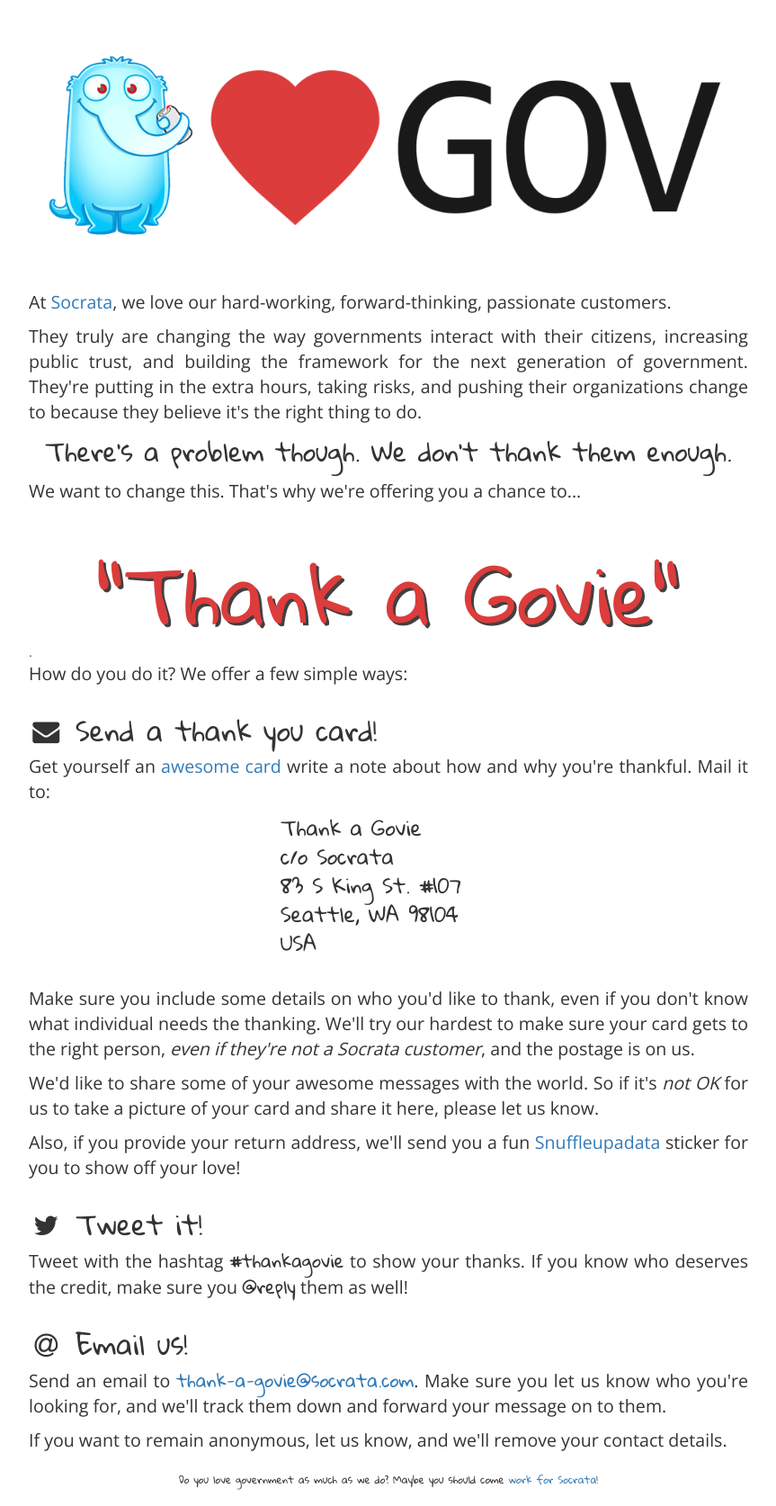
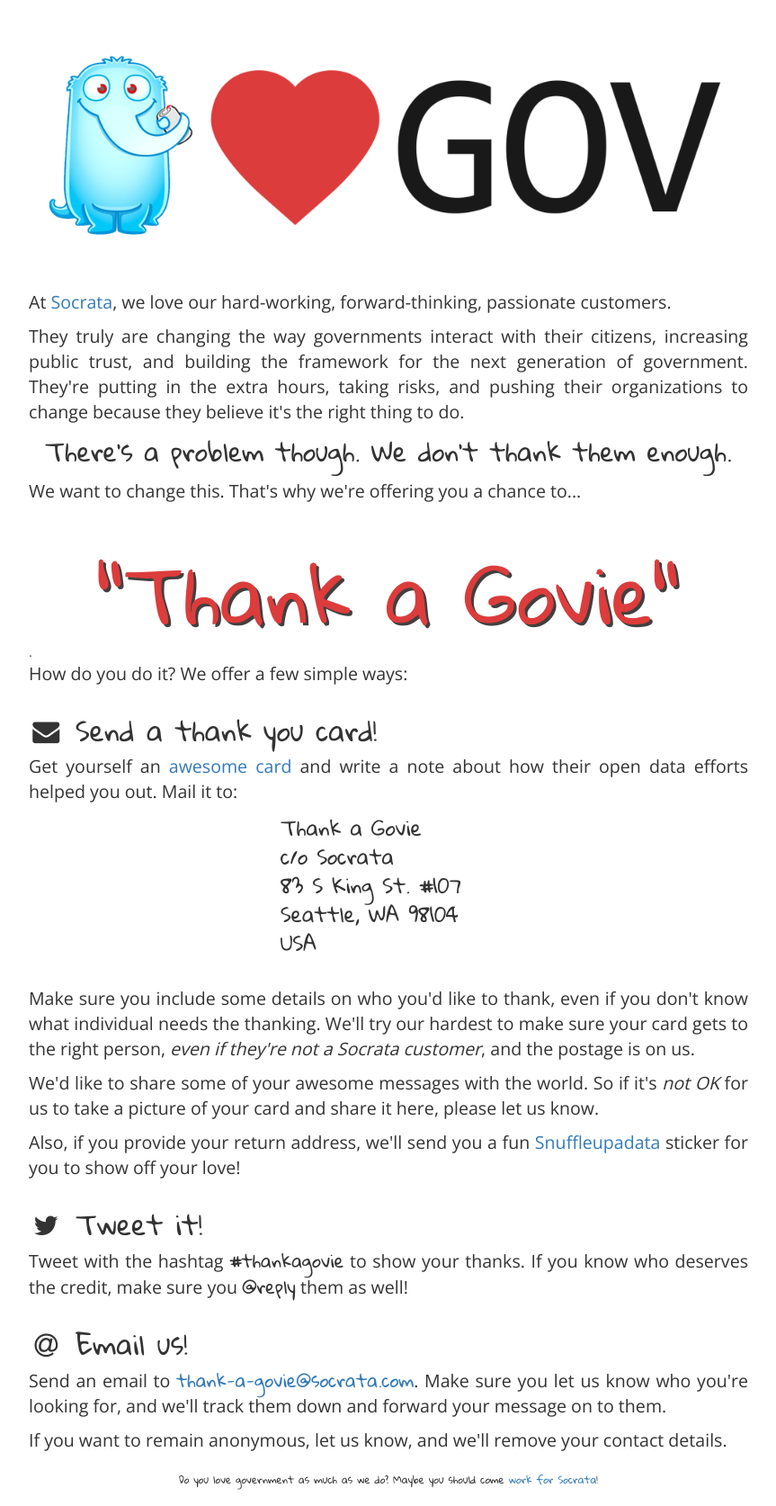
Before and after one commit to socrata/thank-a-govie.com, a Jekyll site: the page built from index.html, in a window 1280 px wide. Shown: the whole page at 90% size, without its empty margins (208-1071 px from the left). Built offline with Jekyll 4.4.1, drawn with Linux system fonts in a browser that asks for light colours; nearby versions of some CDN libraries.

Commit message:
Beer typos...

```diff
--- a/index.html
+++ b/index.html
@@ -8,7 +8,7 @@
 
   <p>At <a href="http://www.socrata.com">Socrata</a>, we love our hard-working, forward-thinking, passionate customers.</p>
 
-  <p>They truly are changing the way governments interact with their citizens, increasing public trust, and building the framework for the next generation of government. They're putting in the extra hours, taking risks, and pushing their organizations change to because they believe it's the right thing to do.</p>
+  <p>They truly are changing the way governments interact with their citizens, increasing public trust, and building the framework for the next generation of government. They're putting in the extra hours, taking risks, and pushing their organizations to change because they believe it's the right thing to do.</p>
 
   <p class="bigger not-comic-sans">There's a problem though. We don't thank them enough.</p>
 
@@ -20,7 +20,7 @@
 
   <h2 class="not-comic-sans"><i class="fa fa-fw fa-envelope"></i> Send a thank you card!</h2>
 
-  <p>Get yourself an <a href="http://www.amazon.com/This-Much-Kitten-Thank-Paper/dp/B00PXHC8GE/ref=sr_1_8?ie=UTF8&qid=1425006812&sr=8-8&keywords=thank+you+cards+humorous">awesome card</a> write a note about how and why you're thankful. Mail it to:</p>
+  <p>Get yourself an <a href="http://www.amazon.com/This-Much-Kitten-Thank-Paper/dp/B00PXHC8GE/ref=sr_1_8?ie=UTF8&qid=1425006812&sr=8-8&keywords=thank+you+cards+humorous">awesome card</a> and write a note about how their open data efforts helped you out. Mail it to:</p>
 
   <div class="vcard not-comic-sans mailing-address">
      <div class="adr">
```
